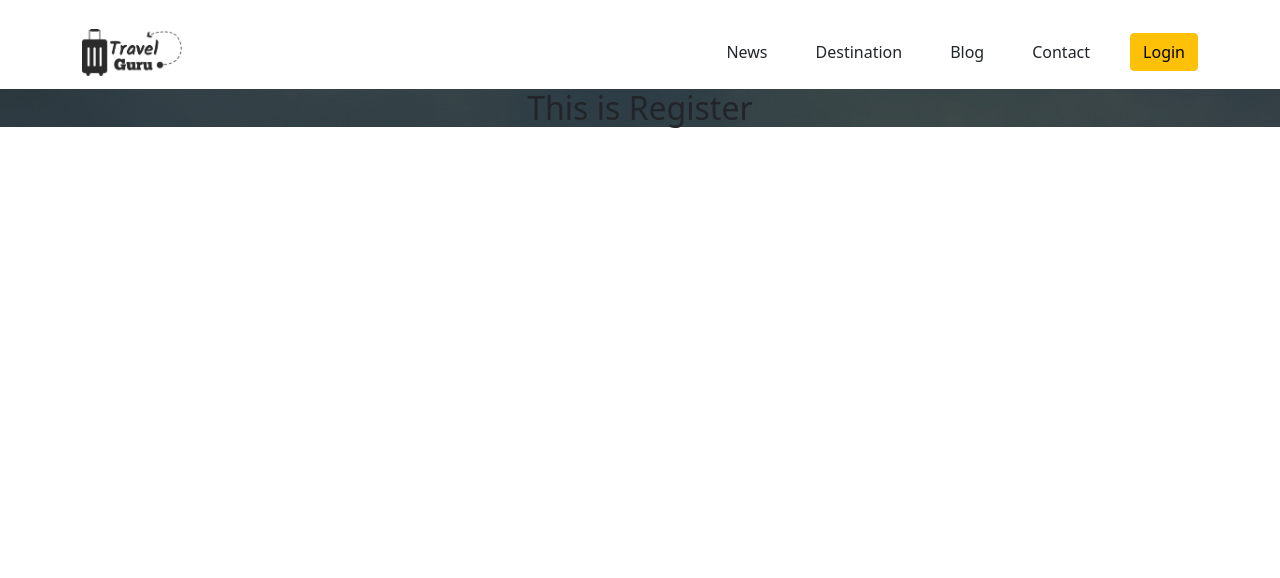
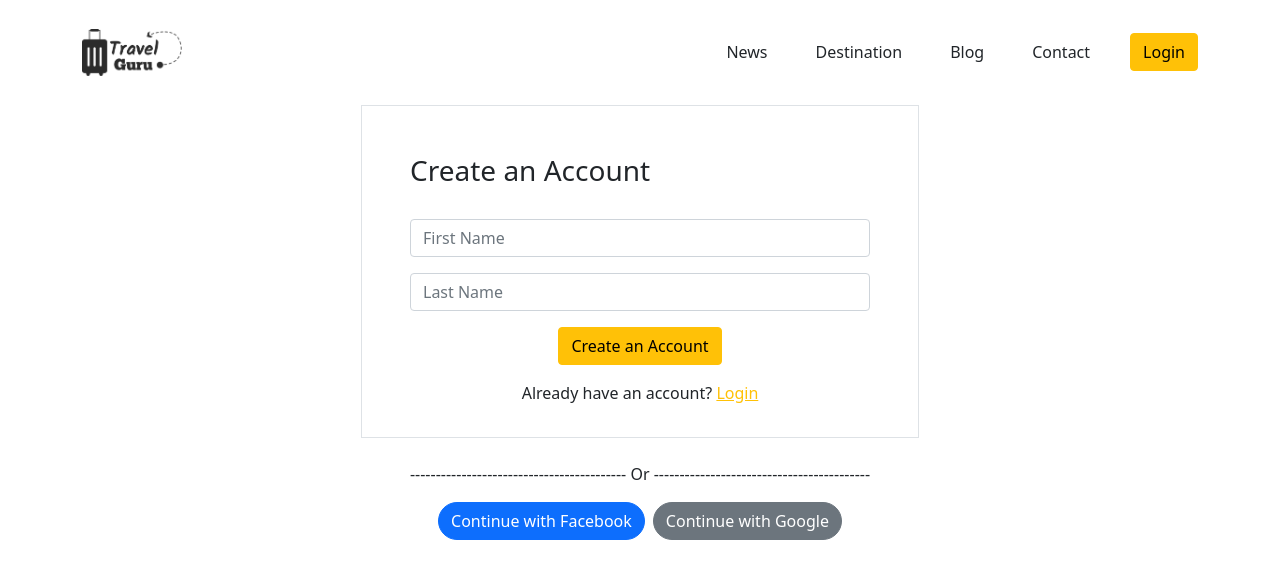
Before and after one commit to emonShimoul/travel-guru-react-client, a React (Create React App) app: page /register in a window 1280 px wide. Shown: the top 578 px of the page. Built offline with nearby package versions, Linux system fonts and the light colour scheme.

Commit message:
added register page

```diff
--- a/src/components/Register/Register.js
+++ b/src/components/Register/Register.js
@@ -1,9 +1,25 @@
 import React from 'react';
+import { Link } from 'react-router-dom';
 
 const Register = () => {
     return (
-        <div>
-            <h2>This is Register</h2>
+        <div style={{background: "white"}}>
+            <div className="container pt-3">
+                <form className='mx-auto w-50 bg-white px-5 pt-5 pb-3 border'>
+                <h3 className='pb-4 text-start'>Create an Account</h3>
+                    <div className="mb-3">
+                        <input type="text" className="form-control" id="exampleInputEmail1" placeholder='First Name' />
+                    </div>
+                    <div className="mb-3">
+                        <input type="password" className="form-control" id="exampleInputPassword1" placeholder='Last Name' />
+                    </div>
+                    <button type="submit" className="btn btn-warning mb-3">Create an Account</button>
+                    <p>Already have an account? <Link to="/login" className='text-warning'>Login</Link></p>
+                </form><br />
+                <p>------------------------------------------ Or ------------------------------------------</p>
+                <button type="submit" className="btn btn-primary mb-3 me-2 rounded-pill">Continue with Facebook</button>
+                <button type="submit" className="btn btn-secondary mb-3 rounded-pill">Continue with Google</button>
+            </div>
         </div>
     );
 };
```
